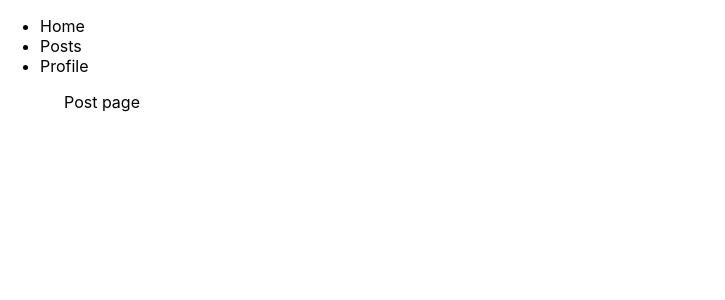
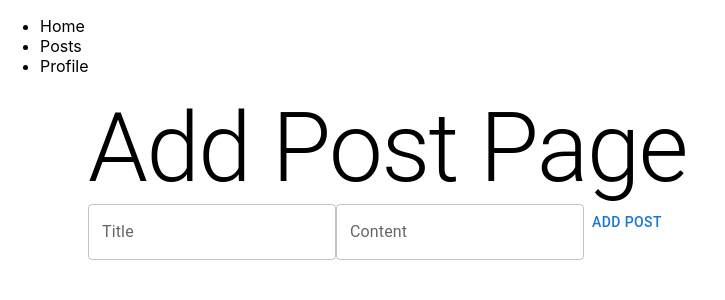
Before and after one commit to mk026/next-ssr-blog, a Next.js app in the folder client/: page /posts/add in a window 1280 px wide. Shown: the top 300 px of the page, without its empty margins (0-725 px from the left). Built offline with nearby package versions, Linux system fonts and the light colour scheme.

Commit message:
Create add-post page

```diff
--- /dev/null
+++ b/client/src/pages/posts/add/index.tsx
@@ -0,0 +1,15 @@
+import { NextPage } from "next";
+import { Container, Typography } from "@mui/material";
+
+import AddPostForm from "../../../components/forms/add-post-form/AddPostForm";
+
+const AddPost: NextPage = () => {
+  return (
+    <Container>
+      <Typography variant="h1">Add Post Page</Typography>
+      <AddPostForm />
+    </Container>
+  );
+};
+
+export default AddPost;
```
